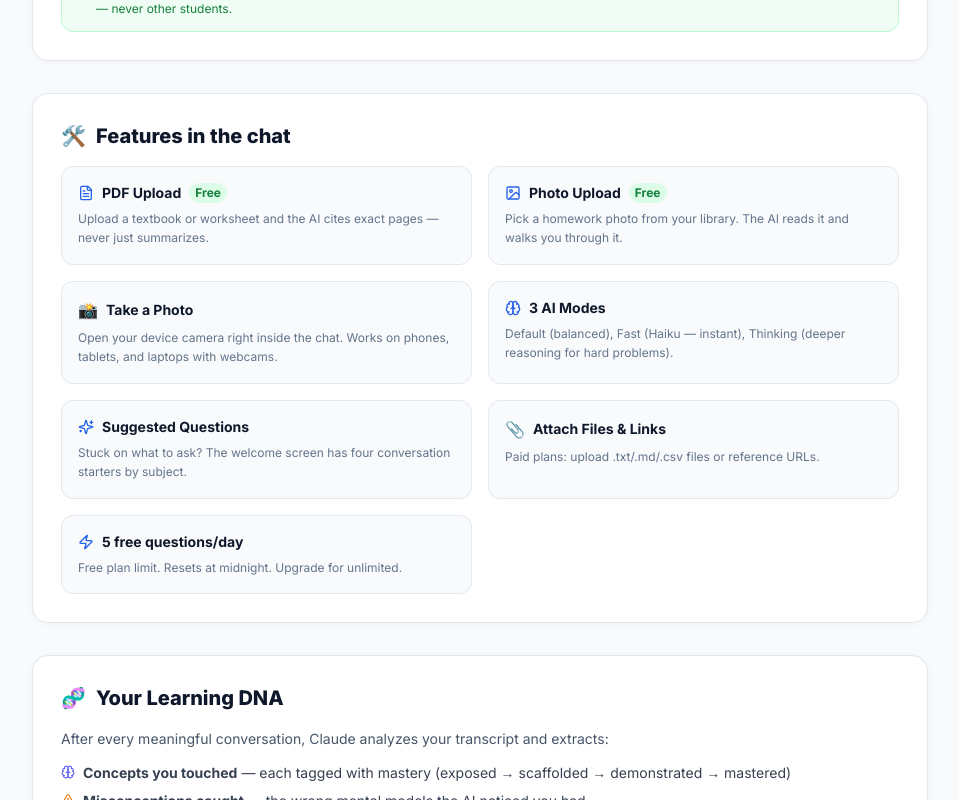
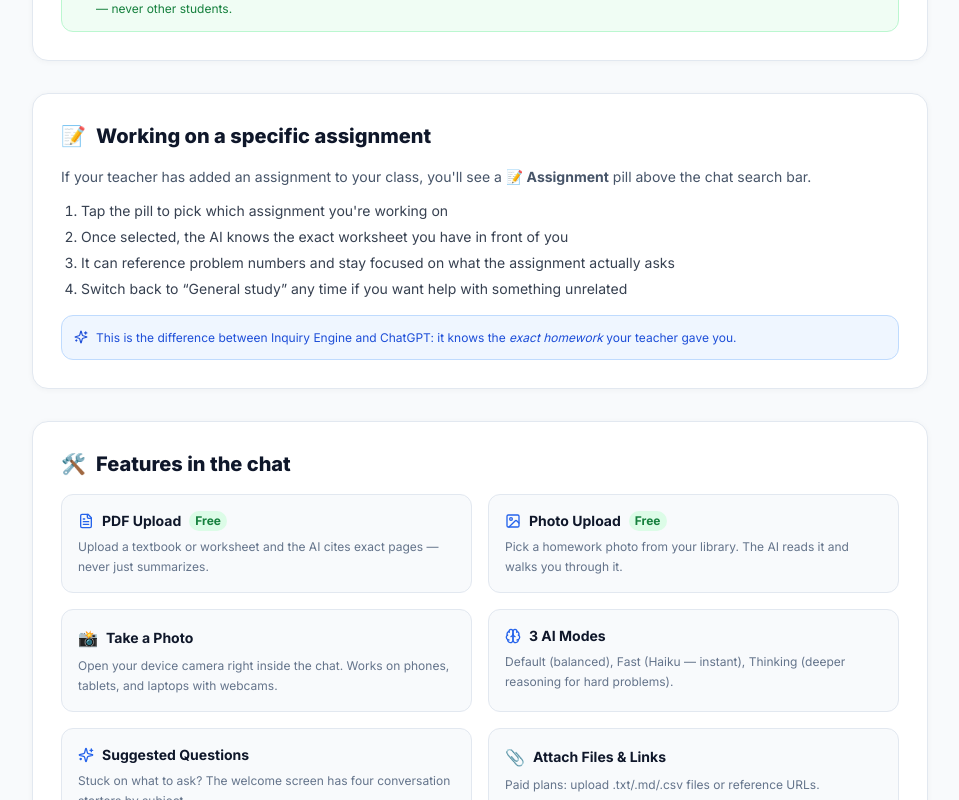
Before and after one commit to lisedy212-oss/Inquiry-Engine, a Next.js app: page /guide in a window 1280 px wide. Shown: the part 1620-2420 px from the top of the page, without its empty margins (160-1119 px from the left). Built offline with nearby package versions, Linux system fonts and the light colour scheme; no server answers.

Commit message:
Update docs: add Assignments to guide, disclose camera + attachments + assignment storage in privacy policy

```diff
--- a/app/guide/page.tsx
+++ b/app/guide/page.tsx
@@ -168,6 +168,23 @@
         </Callout>
       </Card>
 
+      {/* Assignments */}
+      <Card>
+        <SectionTitle icon="📝" title="Working on a specific assignment" />
+        <p className="text-sm leading-relaxed mb-3" style={{ color: "#475569" }}>
+          If your teacher has added an assignment to your class, you&apos;ll see a <strong>📝 Assignment</strong> pill above the chat search bar.
+        </p>
+        <ol className="text-sm space-y-1.5 ml-5 list-decimal" style={{ color: "#374151" }}>
+          <li>Tap the pill to pick which assignment you&apos;re working on</li>
+          <li>Once selected, the AI knows the exact worksheet you have in front of you</li>
+          <li>It can reference problem numbers and stay focused on what the assignment actually asks</li>
+          <li>Switch back to &ldquo;General study&rdquo; any time if you want help with something unrelated</li>
+        </ol>
+        <Callout color="blue" icon={<Sparkles size={14} />}>
+          This is the difference between Inquiry Engine and ChatGPT: it knows the <em>exact homework</em> your teacher gave you.
+        </Callout>
+      </Card>
+
       {/* Features */}
       <Card>
         <SectionTitle icon="🛠️" title="Features in the chat" />
@@ -241,7 +258,7 @@
             You&apos;ll see two codes — a <strong style={{ color: "#2563eb" }}>blue student code</strong> and an <strong style={{ color: "#d97706" }}>amber teacher code</strong>. Click any code to copy it.
           </Step>
           <Step n={3} title="Share with students">
-            Put the blue code on the board. Students enter it once and they&apos;re in. No emails, no rosters.
+            Two ways to onboard students: put the blue code on the board (they enter it on the dashboard), or click <strong>&ldquo;Invite Students&rdquo;</strong> and paste their emails — each student gets a one-click join link.
           </Step>
           <Step n={4} title="Track in real time">
             Click any student in your roster to see their full Learning DNA — concepts mastered, misconceptions to address, growth over time.
@@ -298,10 +315,38 @@
         </div>
       </Card>
 
+      {/* Assignments — teacher view */}
+      <Card highlight>
+        <SectionTitle icon="📝" title="Assignment-aware tutoring (the killer feature)" />
+        <p className="text-sm leading-relaxed mb-4" style={{ color: "#475569" }}>
+          You can upload your actual worksheets, problem sets, or readings to a class. When students chat, they pick which assignment they&apos;re working on, and the AI is grounded in <strong>that specific text</strong> — not a generic guess.
+        </p>
+        <div className="flex flex-col gap-3">
+          <Step n={1} title="Open a class and find the 📝 Assignments section">
+            It&apos;s right above the student roster.
+          </Step>
+          <Step n={2} title="Add the assignment two ways">
+            <strong>Upload PDF</strong>: we&apos;ll parse it to text automatically. Works for any standard worksheet.<br/>
+            <strong>Add Assignment</strong>: paste text manually (great for short problem sets typed into a doc).
+          </Step>
+          <Step n={3} title="Title it clearly">
+            Like <em>&ldquo;Chapter 4 — Quadratic Equations&rdquo;</em>. Students see this title when they pick an assignment.
+          </Step>
+          <Step n={4} title="The AI is now grounded">
+            Students in your class will see a purple <strong>📝 Working on: [title]</strong> pill above their chat. Every response the AI gives references your actual worksheet — exact problem numbers, your specific wording, what you expect.
+          </Step>
+        </div>
+        <Callout color="blue" icon={<Sparkles size={14} />}>
+          This is the single most defensible feature against &ldquo;why don&apos;t my students just use ChatGPT?&rdquo; ChatGPT can&apos;t know what&apos;s on your exact worksheet. The Inquiry Engine does.
+        </Callout>
+      </Card>
+
       {/* Teacher tools */}
       <Card>
         <SectionTitle icon="🛠️" title="Tools at your disposal" />
         <div className="grid md:grid-cols-2 gap-4">
+          <Feature icon="📝" title="Assignments" desc="Upload worksheets, get grounded tutoring on the exact assignment." />
+          <Feature icon="📧" title="Email invitations" desc="Paste student emails, each gets a one-click join link. No code typing." />
           <Feature icon={<StickyNote size={16} />} title="Private notes" desc="Per-student, per-teacher. Saves automatically." />
           <Feature icon={<CheckCircle2 size={16} />} title="Mark misconceptions" desc="One click moves a misconception from 'open' to 'addressed' (green)." />
           <Feature icon={<Download size={16} />} title="Export CSV" desc="One click downloads your full roster with all stats. Drop it in your grade book." />
--- a/app/privacy/page.tsx
+++ b/app/privacy/page.tsx
@@ -32,6 +32,9 @@
           <p><strong>Class membership.</strong> When you create or join a class, we store the class name, your role (teacher/student), and a join code.</p>
           <p><strong>Chat conversations.</strong> When you chat with the AI tutor, your messages are sent to Anthropic&apos;s Claude API to generate a response. We do not store the full transcripts of these chats in our database after the session ends.</p>
           <p><strong>Learning DNA snapshots.</strong> After each meaningful conversation, we run a second analysis pass that extracts structured signals — concepts discussed, mastery level, misconceptions, and growth observations. <em>These structured signals are stored</em>; the raw transcript is not.</p>
+          <p><strong>Attachments (photos, PDFs, files, links).</strong> If you choose to attach a file or photo to a chat message, the content is sent to Anthropic&apos;s Claude API along with your question to generate a response. Photos and file contents are <em>not</em> stored on our servers after the chat session; the analyzed Learning DNA may reference what was discussed but does not retain the original media.</p>
+          <p><strong>Camera capture.</strong> If you use the &ldquo;Take a Photo&rdquo; feature, your browser will ask for camera permission. Captured images are processed the same way as any uploaded photo — sent to Claude for that single response, then discarded. We never record video and never access your camera unless you explicitly click &ldquo;Capture.&rdquo;</p>
+          <p><strong>Teacher-uploaded assignments.</strong> When a teacher adds an assignment (worksheet PDF or pasted text) to a class, the assignment content is stored in our database so students in that class can be tutored on it. The assignment is only visible to teachers and students of that class. Deleting an assignment removes it from our database.</p>
         </Section>
 
         <Section title="3. How we use it">
```
